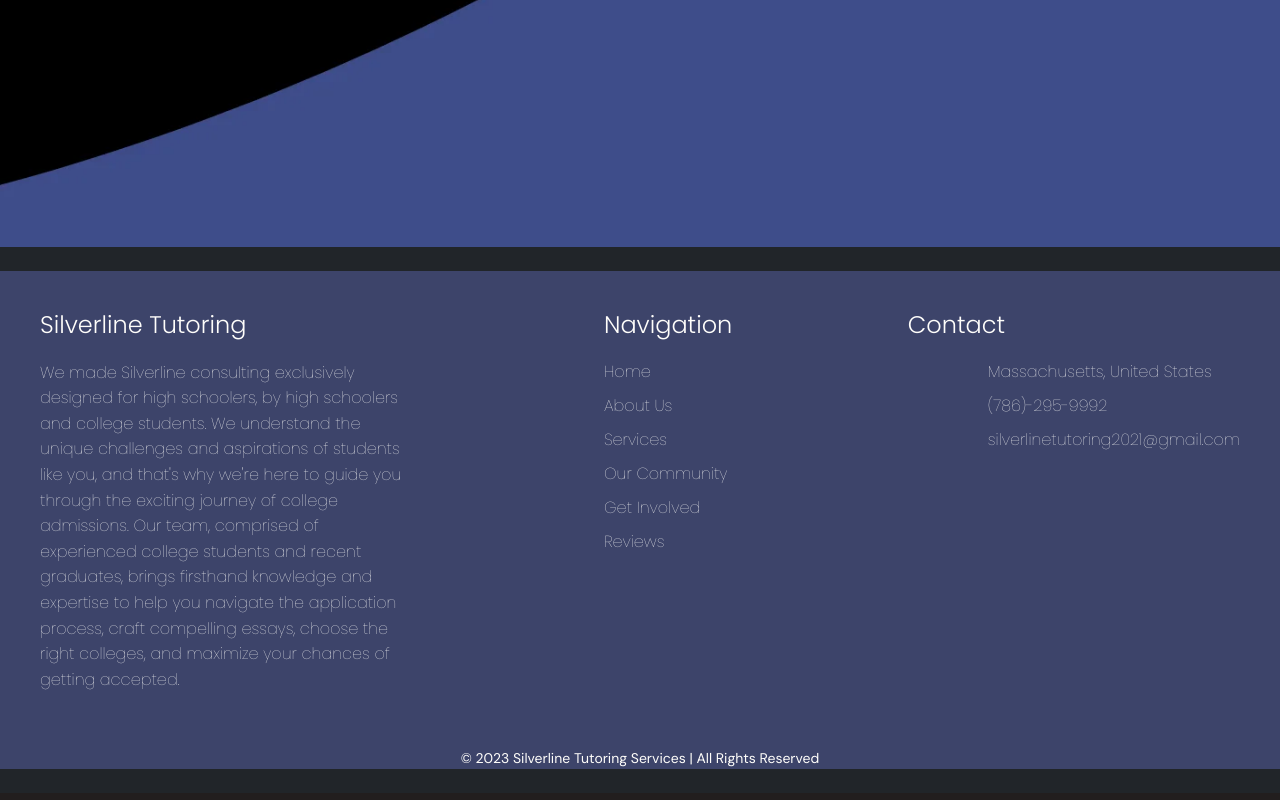
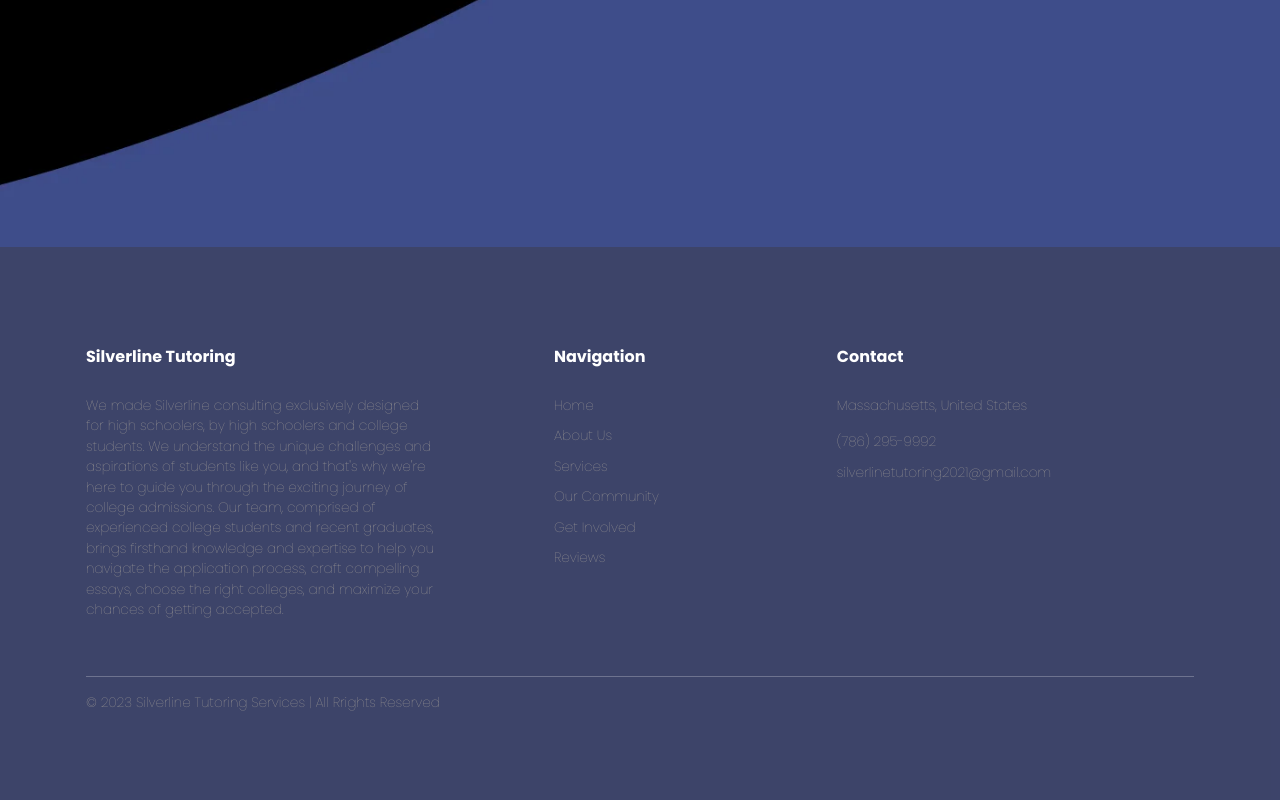
Before and after one commit to manntalati/Silverline-College-Counseling-Expansion, a React (Vite) app in the folder frontend/: page /about in a window 1280 px wide. Shown: the part 1127-1927 px from the top of the page. Built offline with nearby package versions, Linux system fonts and the light colour scheme.

Commit message:
fixed footer

```diff
--- a/frontend/src/components/Footer.tsx
+++ b/frontend/src/components/Footer.tsx
@@ -1,103 +1,53 @@
-import React from "react";
+import React from 'react';
 
-const Footer: React.FC = () => {
-  const containerStyle: React.CSSProperties = {
-    backgroundColor: "#3d446a",
-    fontFamily: "Serif",
-  };
-
-  const siteFooterStyle: React.CSSProperties = {
-    backgroundColor: "#3d446a",
-    display: "grid",
-    gridTemplateColumns: "repeat(3, 1fr)",
-    gridGap: "20px",
-    padding: "40px",
-  };
-
-  const columnStyle: React.CSSProperties = {
-    marginLeft: "100px",
-  };
-
-  const headingStyle: React.CSSProperties = {
-    color: "#fffefb",
-    fontSize: "24px",
-    marginBottom: "20px",
-  };
-
-  const navListStyle: React.CSSProperties = {
-    listStyle: "none",
-    paddingLeft: 0,
-    marginLeft: "80px",
-  };
-
-  const navLinkStyle: React.CSSProperties = {
-    color: "#fffefb",
-    fontSize: "16px",
-    marginBottom: "10px",
-  };
-
-  const addressStyle: React.CSSProperties = {
-    fontSize: "16px",
-    marginBottom: "10px",
-  };
-
+function Footer() {
   return (
-    <footer className="bg-dark text-light py-4" style={containerStyle}>
-      <div className="site-footer" style={siteFooterStyle}>
-        <div style={{ display: "flex", flexDirection: "column", marginLeft: "0px" }}>
-          <h3 style={headingStyle}>Silverline Tutoring</h3>
-          <p style={{ color: "#fffefb", fontSize: "16px", lineHeight: "1.6" }}>
-            We made Silverline consulting exclusively designed for high schoolers, by high schoolers and college students. We understand the
-            unique challenges and aspirations of students like you, and that's why we're here to guide you through the exciting journey of college
-            admissions. Our team, comprised of experienced college students and recent graduates, brings firsthand knowledge and expertise to help
-            you navigate the application process, craft compelling essays, choose the right colleges, and maximize your chances of getting accepted.
-          </p>
+    <div className="site-footer">
+      <div className="container align-items-center">
+        <div className="row align-self-lg-center">
+          <div className="col-lg-3">
+            <div className="widget">
+              <h3>Silverline Tutoring</h3>
+              <p>
+                We made Silverline consulting exclusively designed for high schoolers, by high schoolers and college students. We understand the unique challenges and aspirations of students like you, and that's why we're here to guide you through the exciting journey of college admissions. Our team, comprised of experienced college students and recent graduates, brings firsthand knowledge and expertise to help you navigate the application process, craft compelling essays, choose the right colleges, and maximize your chances of getting accepted.
+              </p>
+            </div>
+          </div>
+          <div className="col-lg-1"></div>
+          <div className="col-lg-2">
+            <div className="widget">
+              <h3>Navigation</h3>
+              <ul className="list-unstyled float-left links">
+                <li><a href="/">Home</a></li>
+                <li><a href="/about">About Us</a></li>
+                <li><a href="/services">Services</a></li>
+                <li><a href="/community">Our Community</a></li>
+                <li><a href="/getinvolved">Get Involved</a></li>
+                <li><a href="/reviews">Reviews</a></li>
+              </ul>
+            </div>
+          </div>
+          <div className="col-lg-1"></div>
+          <div className="col-lg-3">
+            <div className="widget">
+              <h3>Contact</h3>
+              <address style={{ color: '#AFA99E' }}>Massachusetts, United States</address>
+              <ul className="list-unstyled links mb-4">
+                <li><a href="tel://7862959992">(786) 295-9992</a></li>
+                <li><a href="mailto:silverlinetutoring2021@gmail.com">silverlinetutoring2021@gmail.com</a></li>
+              </ul>
+            </div>
+          </div>
         </div>
-        <div style={columnStyle}>
-          <h3 style={{ ...headingStyle, marginLeft: "80px" }}>Navigation</h3>
-          <ul style={navListStyle}>
-            <li>
-              <a className="Contact" href="/#" style={navLinkStyle}>Home</a>
-            </li>
-            <li>
-              <a className="Contact" href="/about" style={navLinkStyle}>About Us</a>
-            </li>
-            <li>
-              <a className="Contact" href="/services" style={navLinkStyle}>Services</a>
-            </li>
-            <li>
-              <a className="Contact" href="/community" style={navLinkStyle}>Our Community</a>
-            </li>
-            <li>
-              <a className="Contact" href="/getinvolved" style={navLinkStyle}>Get Involved</a>
-            </li>
-            <li>
-              <a className="Contact" href="/reviews" style={navLinkStyle}>Reviews</a>
-            </li>
-          </ul>
-        </div>
-        <div style={columnStyle}>
-          <h3 style={headingStyle}>Contact</h3>
-          <ul style={{ ...navListStyle, color: "#fffefb" }}>
-            <li style={addressStyle}>Massachusetts, United States</li>
-            <li style={addressStyle}>
-              <a href="tel:+7862959992" style={{ color: "#fffefb" }}>(786)-295-9992</a>
-            </li>
-            <li style={addressStyle}>
-              <a href="mailto:silverlinetutoring@gmail.com" style={{ color: "#fffefb" }}>silverlinetutoring2021@gmail.com</a>
-            </li>
-          </ul>
+        <hr />
+        <div className="row">
+          <div className="col-lg-6">
+            <p className="copy">&copy; {new Date().getFullYear()} Silverline Tutoring Services | All Rrights Reserved</p>
+          </div>
         </div>
       </div>
-      <div className="row" style={{ backgroundColor: "#3d446a" }}>
-        <div className="col" style={{ backgroundColor: "#3d446a" }}>
-          <p className="text-center" style={{ color: "#fffefb", fontSize: "14px", margin: 0 }}>
-            © {new Date().getFullYear()} Silverline Tutoring Services | All Rights Reserved
-          </p>
-        </div>
-      </div>
-    </footer>
+    </div>
   );
-};
+}
 
 export default Footer;
```
